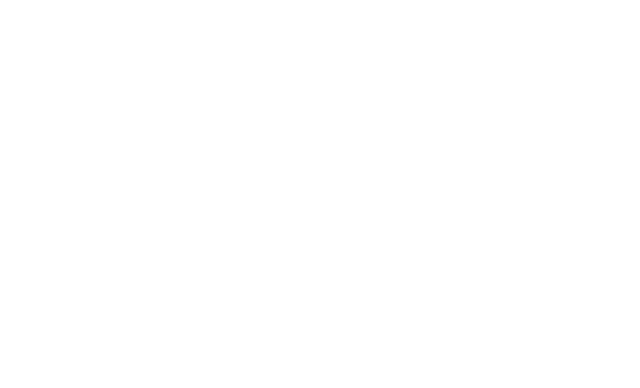
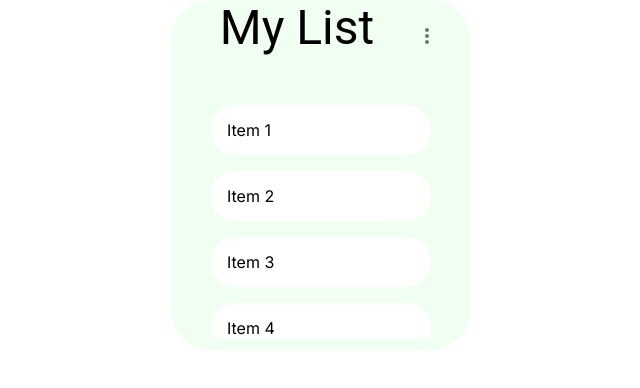
Before and after one commit to Rinn-Q/bot_builder, a Next.js app: page /components/choice in a window 1280 px wide. Shown: the top 388 px of the page, without its empty margins (319-959 px from the left). Built offline with nearby package versions, Linux system fonts and the light colour scheme.

Commit message:
added broken choice

```diff
--- a/app/components/choice/page.tsx
+++ b/app/components/choice/page.tsx
@@ -1,7 +1,120 @@
+'use client'
+import * as React from 'react';
+import MenuItem from '@mui/material/MenuItem';
+import { Container, Typography, ListItem, List, Box, IconButton, ButtonBase, MenuList, Popper, Paper, Grow, ClickAwayListener } from '@mui/material';
+import MoreVertIcon from '@mui/icons-material/MoreVert';
+
 export default function Choice() {
+    const [open, setOpen] = React.useState(false);
+    const anchorRef = React.useRef<HTMLButtonElement>(null);
+
+    const handleToggle = () => {
+        setOpen((prevOpen) => !prevOpen);
+    };
+    const handleClose = (event: Event | React.SyntheticEvent) => {
+        if (anchorRef.current && anchorRef.current.contains(event.target as HTMLElement)) {
+            return;
+        }
+        setOpen(false);
+    };
+    const prevOpen = React.useRef(open);
+    React.useEffect(() => {
+        if (prevOpen.current === true && open === false) {
+            anchorRef.current!.focus();
+        }
+        prevOpen.current = open;
+    }, [open]);
+
+    const items = ['Item 1', 'Item 2', 'Item 3', 'Item 4', 'Item 5', 'Item 6', 'Item 7', 'Item 8', 'Item 9'];
+
+    const json = {
+        "id": 11,
+        "choice_content": "Төлбөр төлөх",
+        "parent_id": 7,
+        "children": [
+        {
+        "id": 14,
+        "choice_content": "Яаж төлбөрөө төлөх вэ?",
+        "parent_id": 11
+        },
+        {
+        "id": 15,
+        "choice_content": "Бусдаар дансаа яаж цэнэглүүлэх вэ?",
+        "parent_id": 11
+        },
+        {
+        "id": 16,
+        "choice_content": "Үйлчилгээний хугацаагаа хэрхэн сунгах вэ?",
+        "parent_id": 11
+        }
+        ]
+    }
+
     return (
-        <div>
-
-        </div>
-    )
+            <Container maxWidth="sm" sx={{
+                width: 300,
+                height: 350,
+                borderRadius: 10,
+                bgcolor: '#F0FFF1',
+                position: 'relative'
+            }}>
+                <Box sx={{ display: 'flex', alignItems: 'center', mb: 2 }}>
+                    <Typography variant="h3" component="h1" gutterBottom sx={{ flexGrow: 1, textAlign: 'center' }}>
+                        My List
+                    </Typography>
+                    <IconButton ref={anchorRef} sx={{ ml: 1 }} onClick={handleToggle}>
+                        <MoreVertIcon />
+                    </IconButton>
+                </Box>
+                <Box sx={{ height: 250, overflowY: 'scroll', '&::-webkit-scrollbar': { display: 'none' } }}>
+                    <List>
+                        {items.map((item, index) => (
+                            <ListItem key={index}>
+                                <ButtonBase
+                                    onClick={() => console.log(`Clicked on ${item}`)}
+                                    sx={{
+                                        borderRadius: 10,
+                                        bgcolor: '#FFFFFF',
+                                        width: '100%',
+                                        height: 50,
+                                        display: 'flex',
+                                        alignItems: 'center',
+                                        justifyContent: 'flex-start',
+                                        padding: '0 16px',
+                                    }}
+                                >
+                                    <Box>{item}</Box>
+                                </ButtonBase>
+                            </ListItem>
+                        ))}
+                    </List>
+                </Box>
+                <Popper
+                    open={open}
+                    anchorEl={anchorRef.current}
+                    placement="bottom-end"
+                    transition
+                    disablePortal
+                >
+                    {({ TransitionProps, placement }) => (
+                        <Grow
+                            {...TransitionProps}
+                            style={{
+                                transformOrigin: placement === 'bottom-end' ? 'right top' : 'right bottom',
+                            }}
+                        >
+                            <Paper>
+                                <ClickAwayListener onClickAway={handleClose}>
+                                    <MenuList autoFocusItem={open} id="composition-menu" aria-labelledby="composition-button">
+                                        <MenuItem onClick={handleClose}>Profile</MenuItem>
+                                        <MenuItem onClick={handleClose}>My account</MenuItem>
+                                        <MenuItem onClick={handleClose}>Logout</MenuItem>
+                                    </MenuList>
+                                </ClickAwayListener>
+                            </Paper>
+                        </Grow>
+                    )}
+                </Popper>
+            </Container>
+    );
 }
--- a/package.json
+++ b/package.json
@@ -9,6 +9,10 @@
     "lint": "next lint"
   },
   "dependencies": {
+    "@emotion/react": "^11.11.4",
+    "@emotion/styled": "^11.11.5",
+    "@mui/icons-material": "^5.15.20",
+    "@mui/material": "^5.15.20",
     "@prisma/client": "^5.15.0",
     "next": "14.2.4",
     "prisma": "^5.15.0",
@@ -22,6 +26,7 @@
     "eslint": "8.57.0",
     "eslint-config-next": "14.2.4",
     "postcss": "^8",
+    "prettier": "^3.3.2",
     "tailwindcss": "^3.4.1",
     "typescript": "^5"
   }
```
Also changed, not shown: 1 other file (tests, documents, lock files or other folders).
